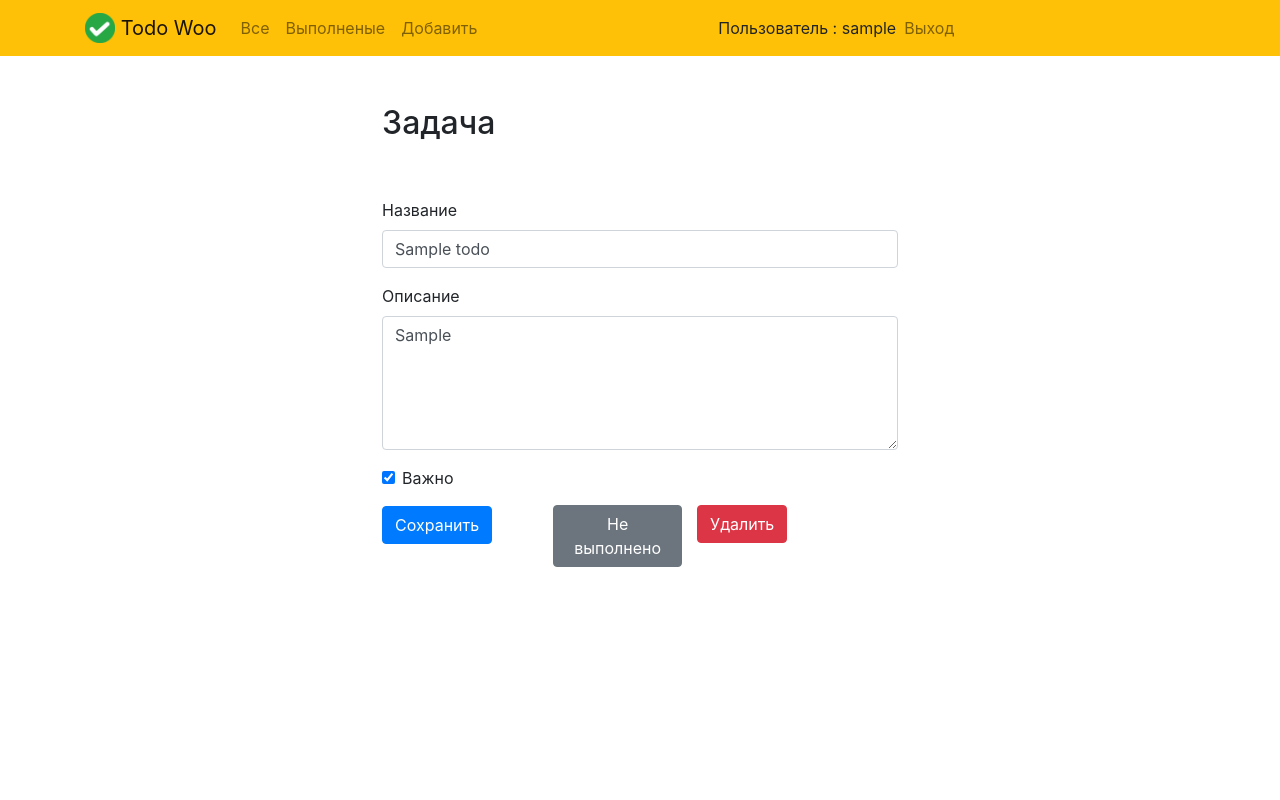
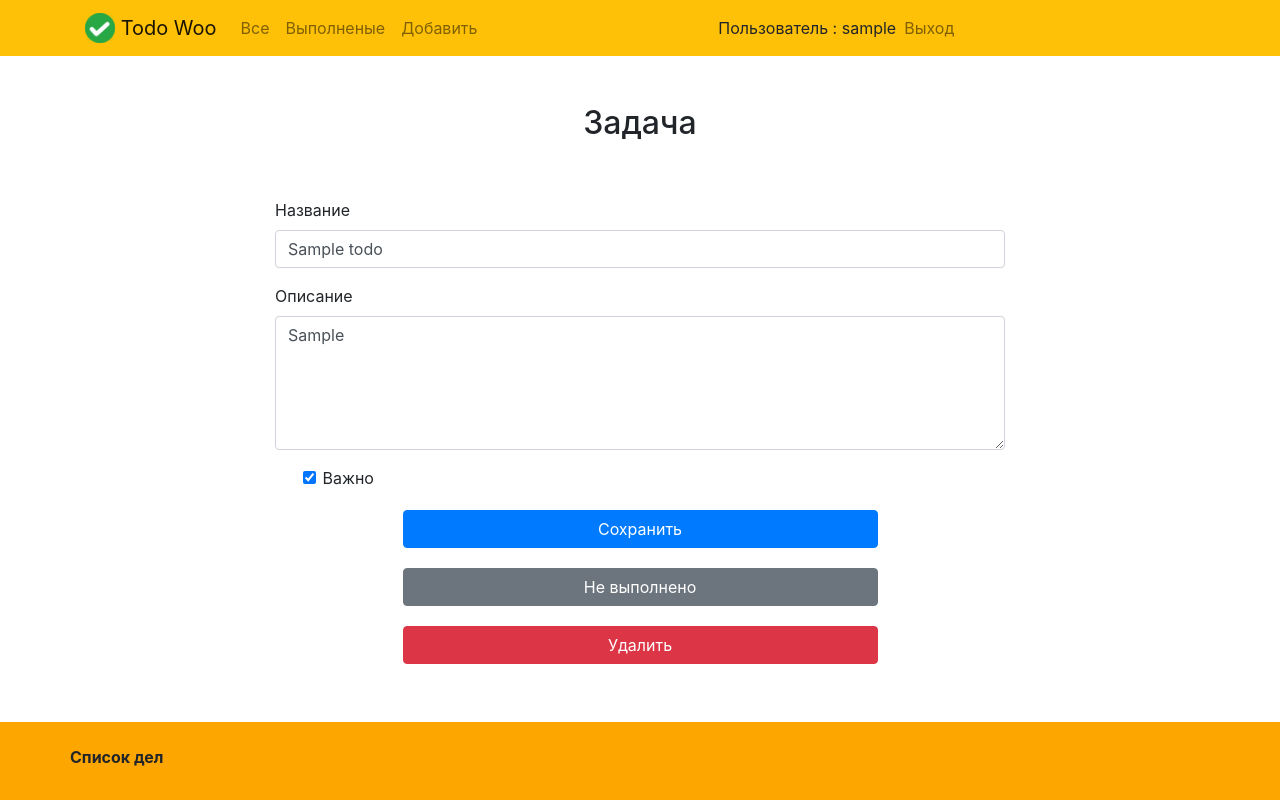
Before and after one commit to drhtka/todolist, a Django app: page /todo/1 in a window 1280 px wide. Run offline with Django 3.2, Linux system fonts and the light colour scheme; a user stored in the database is signed in; tables that the repository leaves empty hold one stand-in row (values such as "Sample post"); some libraries are stand-ins or nearby versions.

```diff
--- /dev/null
+++ b/todo/static/todo/css/style.css
@@ -0,0 +1,27 @@
+html{
+    width: 100%;
+    max-width: 100%;
+    overflow-x: hidden;
+}
+
+body
+{
+    width: 100%;
+    max-width: 100%;
+    overflow-x: hidden;
+}
+.footer {
+    position: fixed;
+    left: 0;
+    bottom: 0;
+    width: 100%;
+    background-color: #fda600;
+    /*color: white;*/
+    text-align: center;
+    padding: 15px;
+    font-weight: bolder;
+}
+
+.btn-done{
+    width: auto;
+}
--- a/todo/templates/todo/base.html
+++ b/todo/templates/todo/base.html
@@ -9,13 +9,14 @@
 
     <!-- Bootstrap CSS -->
     <link rel="stylesheet" href="https://stackpath.bootstrapcdn.com/bootstrap/4.4.1/css/bootstrap.min.css" integrity="sha384-Vkoo8x4CGsO3+Hhxv8T/Q5PaXtkKtu6ug5TOeNV6gBiFeWPGFN9MuhOf23Q9Ifjh" crossorigin="anonymous">
+    <link rel="stylesheet" href="{% static "todo/css/style.css" %}" type="text/css">
 
     <link rel="icon" type="image/png"  href="{% static 'todo/logo.png' %}">
     {% block title %}<title>Список дел</title>{% endblock title %}
 </head>
 
 <body>
-
+{% block navbar %}
 <nav class="navbar navbar-expand-md navbar-light bg-warning">
     <div class="container">
         <a class="navbar-brand" href="{% url 'home' %}">
@@ -29,7 +30,6 @@
 
         {% if user.is_authenticated %}
             <ul class="navbar-nav mr-auto">
-
                 <li class="nav-item {{ current }}">
                     <a class="nav-link" href="{% url 'currenttodos' %}">Все</a>
                 </li>
@@ -39,12 +39,12 @@
                 <li class="nav-item {{ create }}">
                     <a class="nav-link" href="{% url 'createtodo' %}">Добавить</a>
                 </li>
-
             </ul>
         {% endif %}
+
         <ul class="navbar-nav mr-auto">
+
         {% if user.is_authenticated %}
-
 
             <li class="nav-item mt-2">Пользователь : {{ user.username }}</li>
             <li class="nav-item">
@@ -72,7 +72,30 @@
         </div>
     </div>
 </nav>
-{% block content %}{% endblock %}
+
+{% endblock navbar %}
+
+{% block content %}{% endblock content %}
+
+{% block footer %}
+    <div class="footer">
+        <div class="container">
+    <div class="row justify-content-start mt-2">
+            <p>Список дел</p>
+    </div>
+        </div>
+    </div>
+{% endblock footer %}
+
+
+
+<script src="https://cdn.jsdelivr.net/npm/bootstrap@5.0.1/dist/js/bootstrap.bundle.min.js" integrity="sha384-gtEjrD/SeCtmISkJkNUaaKMoLD0//ElJ19smozuHV6z3Iehds+3Ulb9Bn9Plx0x4" crossorigin="anonymous"></script>
+<script src="https://code.jquery.com/jquery-3.4.1.slim.min.js" integrity="sha384-J6qa4849blE2+poT4WnyKhv5vZF5SrPo0iEjwBvKU7imGFAV0wwj1yYfoRSJoZ+n" crossorigin="anonymous"></script>
+<script src="https://cdn.jsdelivr.net/npm/popper.js@1.16.0/dist/umd/popper.min.js" integrity="sha384-Q6E9RHvbIyZFJoft+2mJbHaEWldlvI9IOYy5n3zV9zzTtmI3UksdQRVvoxMfooAo" crossorigin="anonymous"></script>
+<script src="https://stackpath.bootstrapcdn.com/bootstrap/4.4.1/js/bootstrap.min.js" integrity="sha384-wfSDF2E50Y2D1uUdj0O3uMBJnjuUD4Ih7YwaYd1iqfktj0Uod8GCExl3Og8ifwB6" crossorigin="anonymous"></script>
+
+
+
 </body>
 
 </html>
--- a/todo/templates/todo/home.html
+++ b/todo/templates/todo/home.html
@@ -7,11 +7,12 @@
     <br>
     <br>
     <br>
+    <div class="container">
     <div class="row justify-content-center mt-5">
-        <div class="col-md-7 text-center">
+        <div class="col-12 col-sm-12 col-md-12 col-lg-12 col-xl-12 text-center">
 
             <h1>Просто твои задачи. Woo!</h1>
-            <p>Жизнь веселая. Но жизнь также занята. Есть миллион разных вещей, которые вы могли бы делать. Но что имеет значение то,  <u>что</u> вы делаете. Мы создали <b><i>Todo Woo</i></b>, чтобы помочь вам понять все ваши возможности и жить этой жизнью, которая имеет наибольшее значение для вас. Ваша новая организованная жизнь ждет.</p>
+            <p class="text-justify">Жизнь веселая. Но жизнь также занята. Есть миллион разных вещей, которые вы могли бы делать. Но что имеет значение то,  <u>что</u> вы делаете. Мы создали <b><i>Todo Woo</i></b>, чтобы помочь вам понять все ваши возможности и жить этой жизнью, которая имеет наибольшее значение для вас. Ваша новая организованная жизнь ждет.</p>
 {#            <p>Life is fun. But life is also busy. There's a million different things you could be doing. But what matters is <u>what</u> you do. We created <b><i>Todo Woo</i></b> to help you make sense of all of your opportunities and live that life that matters most to you. Your new organized life awaits.</p>#}
             {% if user.is_authenticated %}
                 {% else %}
@@ -19,5 +20,6 @@
             {% endif %}
         </div>
     </div>
+    </div>
 {#    {% include 'generator/password.html' %}#}
 {% endblock %}
--- a/todo/templates/todo/viewtodo.html
+++ b/todo/templates/todo/viewtodo.html
@@ -4,66 +4,62 @@
 {% block content %}
     <div class="row justify-content-center mt-5">
         <div class="col-md-5">
-            <h2>Задача</h2>
+            <h2 class="text-center">Задача</h2>
         </div>
     </div>
     <div class="row justify-content-center mt-5">
-        <div class="col-md-5">
             {% if error %}
                 <div class="alert alert-danger" role="alert">
                     {{ error }}
                 </div>
             {% endif %}
-            <form method="POST">
+
+                <form class="container" method="POST">
                     {% csrf_token %}
-                <div class="form-group">
+                    <div class="row justify-content-center" >
+                        <div class="form-group col-10 col-sm-10 col-md-8 col-lg-8 col-xl-8">
                             <label for="title">Название</label>
                             <input type="text" name="title" class="form-control" id="title" value="{{ todo.title }}" required>
                         </div>
-                <div class="form-group">
+                        <div class="form-groupcol-10 col-10 col-sm-10 col-md-8 col-lg-8 col-xl-8">
                             <label for="memo">Описание</label>
                             <textarea name="memo" rows="5" class="form-control" id="memo" >{{ todo.memo }}</textarea>
                         </div>
-                <div class="form-group form-check">
+                        <div class="form-group form-checkcol-10 col-9 col-sm-7 col-md-7 col-lg-7 col-xl-7 mt-3">
                             <input type="checkbox" name="important" class="form-check-input" id="important" {% if todo.important %}checked{% endif %}>
                             <label class="form-check-label" for="important">Важно</label>
                         </div>
-                <button type="submit" class="btn btn-primary">Сохранить</button>
+                        <button type="submit" class="btn btn-primary col-5 col-sm-5 col-md-5 col-lg-5 col-xl-5 m-1">Сохранить</button>
         {#                <button type="button" class="btn btn-success" onclick="$('#complete').click()">Выполнить</button>#}
         {#                <button type="button" class="btn btn-danger" onclick="$('#delete').click()">Удалить-1</button>#}
-            </form>
-            <div class="row justify-content-center" style="margin-top: -39px; margin-left: 60px;">
-                {% if todo.datecompleted == None %}
-                <div class="col-md-3">
-
-                <form style='display: block;' method="POST" action="{% url 'completetodo' todo.id %}">
-                    {% csrf_token %}
-                    <button id="complete" class="btn btn-success" type="submit">Выполнить</button>
+                    </div>
                 </form>
 
+                {% if todo.datecompleted == None %}
+                <div class="container" >
+                    <form class="row justify-content-center" method="POST" action="{% url 'completetodo' todo.id %}">
+                        {% csrf_token %}
+                        <button id="complete" class="btn btn-success col-5 col-sm-5 col-md-5 col-lg-5 col-xl-5 m-3" type="submit">Выполнить</button>
+                    </form>
                 </div>
                     {% endif %}
                     {% if todo.datecompleted != None %}
-            <div class="col-md-4"  style="padding-left: 13px;">
+                <div class="container" >
                     {% if todo.important %}{% endif %}
-
-                <form style='display: block;' method="POST" action="{% url 'uncompletetodo' todo.id %}">
+                    <form class="row justify-content-center"  method="POST" action="{% url 'uncompletetodo' todo.id %}">
                         {% csrf_token %}
-                    <button id="delete" class="btn btn-secondary" type="submit">Не выполнено</button>
+                        <button id="delete" class="btn btn-secondary col-5 col-sm-5 col-md-5 col-lg-5 col-xl-5 m-3" type="submit">Не выполнено</button>
                     </form>
-
                 </div>
                     {% endif %}
-            <div class="col-md-3">
+                <div class="container">
+                    <form  class="row justify-content-center"  method="POST" action="{% url 'deletetodo' todo.id %}">
+                        {% csrf_token %}
+                        <button id="delete" class="btn btn-danger col-5 col-sm-5 col-md-5 col-lg-5 col-xl-5 m-1" type="submit" >Удалить</button>
+                    </form>
+                </div>
 
-                <form style='display: block;' method="POST" action="{% url 'deletetodo' todo.id %}">
-                    {% csrf_token %}
-                    <button id="delete" class="btn btn-danger" type="submit" style="margin-left: -15px;">Удалить</button>
-                </form>
 
-            </div>
-            </div>
-    </div>
     </div>
     {% if todo.datecompleted is None %}
         <form style='display: none;' method="POST" action="{% url 'completetodo' todo.id %}">
```
Also changed, not shown: todo/templates/todo/completedtodos.html (+17 -6 lines), todo/templates/todo/createtodo.html (+75 -9 lines), todo/templates/todo/currenttodos.html (+6 -4 lines), generator/migrations/__init__.py (added), todo/migrations/0001_initial.py (added), todo/migrations/__init__.py (added). Lines whose indentation alone changed are shown as unchanged.
